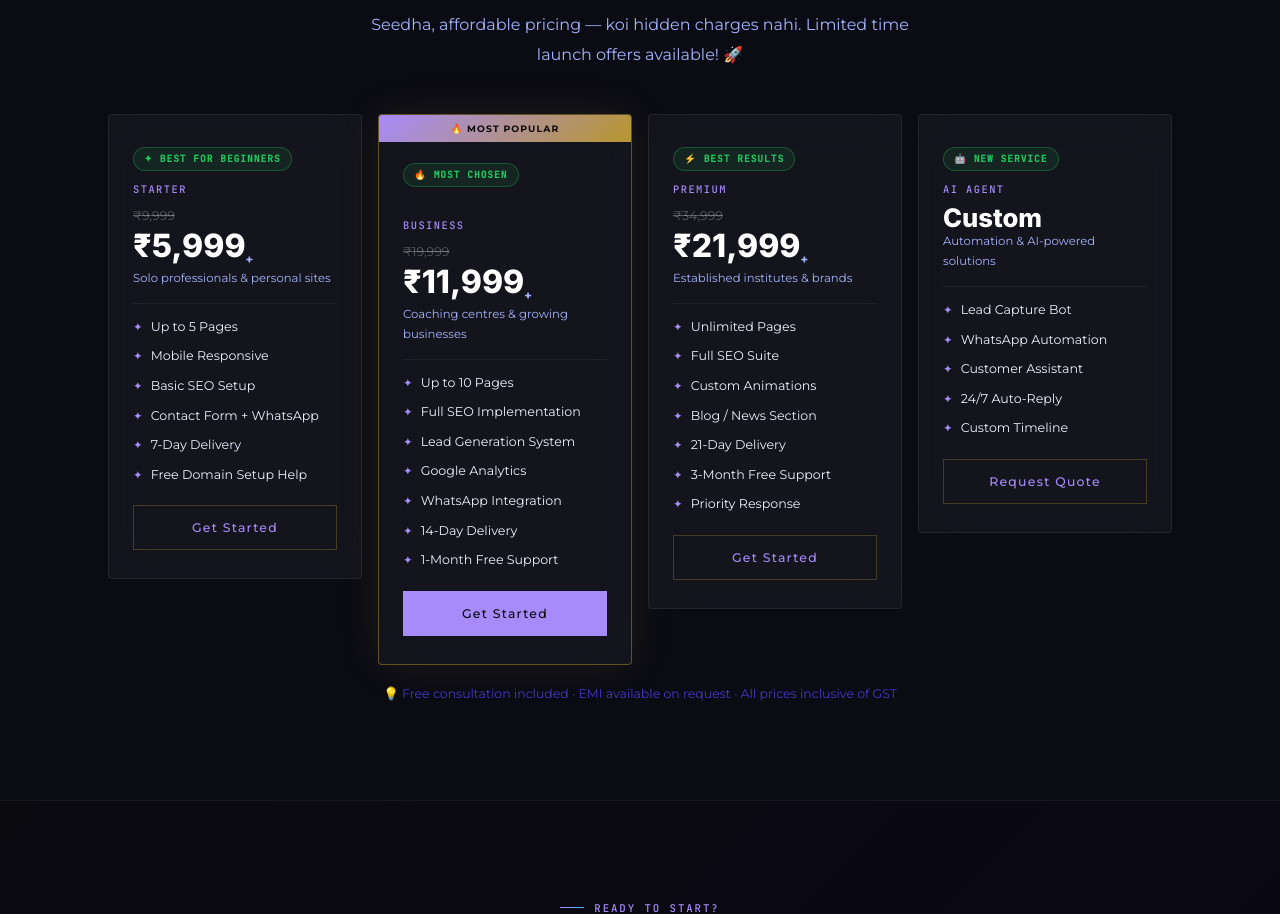
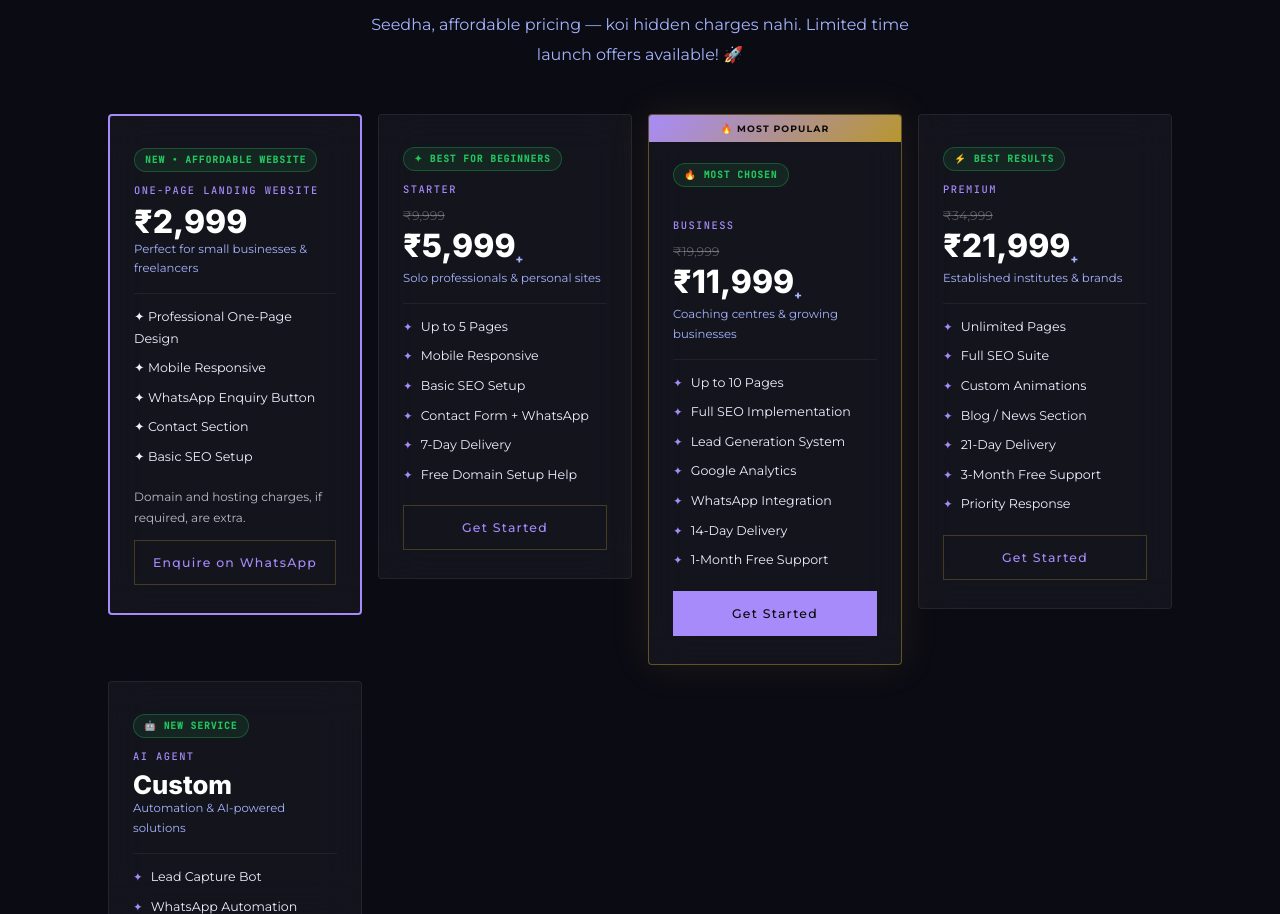
Before and after one commit to zebamansoorifea-byte/portfolio-website, a plain HTML site: page index.html in a window 1280 px wide. Shown: the part 6815-7729 px from the top of the page. Drawn offline with nearby package versions, Linux system fonts and the light colour scheme; a web font is replaced by a local one.

Commit message:
Add pricing card for one-page landing website
Added a new pricing card for a one-page landing website with features and a WhatsApp enquiry button.

```diff
--- a/index.html
+++ b/index.html
@@ -862,6 +862,29 @@ option { background: #111; color: #fff; }
   </div>
   <div class="pricing-grid" style="margin-top:44px">
 
+<div class="price-card rev" style="border:2px solid #a78bfa;">
+  <div class="price-offer-badge">NEW • Affordable Website</div>
+  <div class="price-plan">One-Page Landing Website</div>
+  <div class="price-amount">₹2,999</div>
+  <div class="price-note">Perfect for small businesses & freelancers</div>
+  <div class="price-divider"></div>
+  <div class="price-features">
+    <div class="price-feat">✦ Professional One-Page Design</div>
+    <div class="price-feat">✦ Mobile Responsive</div>
+    <div class="price-feat">✦ WhatsApp Enquiry Button</div>
+    <div class="price-feat">✦ Contact Section</div>
+    <div class="price-feat">✦ Basic SEO Setup</div>
+  </div>
+  <p style="font-size:12px;margin:12px 0;opacity:.75;">
+    Domain and hosting charges, if required, are extra.
+  </p>
+  <a href="https://wa.me/918595882978?text=Hi%2C%20I%20am%20interested%20in%20your%20Rs%202999%20landing%20page%20offer."
+     target="_blank" rel="noopener noreferrer" class="price-btn">
+    Enquire on WhatsApp
+  </a>
+</div>
+
+
     <!-- Starter -->
     <div class="price-card rev">
       <div class="price-offer-badge">✦ Best for Beginners</div>
```
